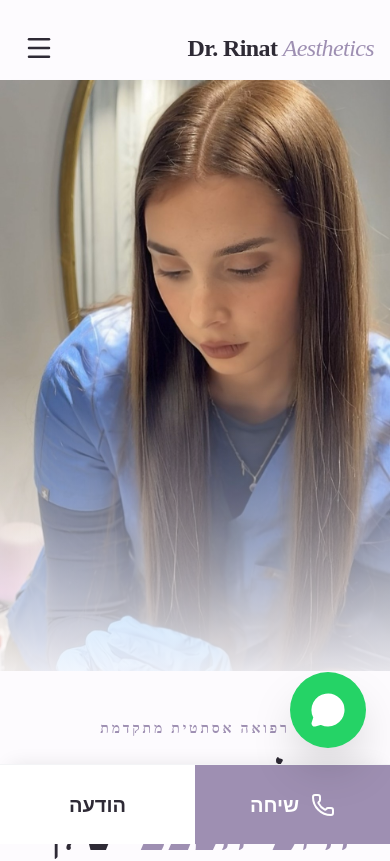
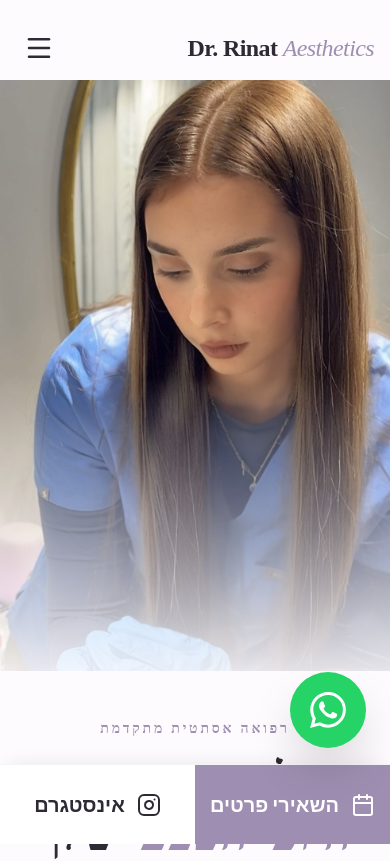
Before and after one commit to Matan22g/dr-rinat-site, a React (Vite) app: page / in a window 390 px wide. Shown: the top 861 px of the page. Built offline with nearby package versions, Linux system fonts and the light colour scheme; a web font is replaced by a local one.

Commit message:
update WhatsApp icon and button text; add Instagram link to mobile footer

```diff
--- a/src/App.jsx
+++ b/src/App.jsx
@@ -74,9 +74,15 @@
 );
 
 const WhatsappIcon = ({ size = 24, className }) => (
-  <svg xmlns="http://www.w3.org/2000/svg" width={size} height={size} viewBox="0 0 24 24" fill="none" stroke="currentColor" strokeWidth="2" strokeLinecap="round" strokeLinejoin="round" className={className}>
-    <path d="M3 21l1.65-3.8a9 9 0 1 1 3.4 2.9L3 21" />
-    <path d="M16.6 14c-.2-.2-.5-.2-.7 0l-1.3 1.3c-.2.2-.5.2-.7 0-1.5-1.5-2.5-2.5-4-4-.2-.2-.2-.5 0-.7l1.3-1.3c.2-.2.2-.5 0-.7l-2-2c-.2-.2-.5-.2-.7 0l-1.3 1.3c-.5.5-.5 1.3 0 1.8 2.5 2.5 5.5 5.5 8 8 .5.5 1.3.5 1.8 0l1.3-1.3c.2-.2.2-.5 0-.7l-2-2z" />
+  <svg
+    xmlns="http://www.w3.org/2000/svg"
+    width={size}
+    height={size}
+    viewBox="0 0 24 24"
+    fill="currentColor"  // Changed from 'none' to 'currentColor'
+    className={className}
+  >
+    <path d="M17.472 14.382c-.297-.149-1.758-.867-2.03-.967-.273-.099-.471-.148-.67.15-.197.297-.767.966-.94 1.164-.173.199-.347.223-.644.075-.297-.15-1.255-.463-2.39-1.475-.883-.788-1.48-1.761-1.653-2.059-.173-.297-.018-.458.13-.606.134-.133.298-.347.446-.52.149-.174.198-.298.298-.497.099-.198.05-.371-.025-.52-.075-.149-.669-1.612-.916-2.207-.242-.579-.487-.5-.669-.51-.173-.008-.371-.01-.57-.01-.198 0-.52.074-.792.372-.272.297-1.04 1.016-1.04 2.479 0 1.462 1.065 2.875 1.213 3.074.149.198 2.096 3.2 5.077 4.487.709.306 1.262.489 1.694.625.712.227 1.36.195 1.871.118.571-.085 1.758-.719 2.006-1.413.248-.694.248-1.289.173-1.413-.074-.124-.272-.198-.57-.347m-5.421 7.403h-.004a9.87 9.87 0 01-5.031-1.378l-.361-.214-3.741.982.998-3.648-.235-.374a9.86 9.86 0 01-1.51-5.26c.001-5.45 4.436-9.884 9.888-9.884 2.64 0 5.122 1.03 6.988 2.898a9.825 9.825 0 012.893 6.994c-.003 5.45-4.437 9.884-9.885 9.884m8.413-18.297A11.815 11.815 0 0012.05 0C5.495 0 .16 5.335.157 11.892c0 2.096.547 4.142 1.588 5.945L.057 24l6.305-1.654a11.882 11.882 0 005.683 1.448h.005c6.554 0 11.89-5.335 11.893-11.893a11.821 11.821 0 00-3.48-8.413z"/>
   </svg>
 );
 
@@ -242,7 +248,7 @@
                 ))}
                 <div className="pt-6 px-4">
                   <button className="w-full bg-[#9E8FB2] text-white px-6 py-4 rounded-full font-bold text-lg shadow-md active:scale-95 transition-transform">
-                    תיאום ייעוץ אישי
+                   השאירי פרטים
                   </button>
                 </div>
               </div>
@@ -500,27 +506,27 @@
         className="fixed z-50 bg-[#25D366] text-white p-5 rounded-full shadow-2xl bottom-24 right-6 md:bottom-8 md:right-8 flex items-center justify-center"
         aria-label="Contact via WhatsApp"
       >
-        <MessageCircle size={36} fill="white" />
+        <WhatsappIcon size={36} />
       </motion.a>
 
       {/* Mobile Sticky Footer */}
       <div className="fixed bottom-0 w-full bg-white border-t border-gray-100 flex md:hidden z-40 shadow-[0_-8px_20px_-10px_rgba(0,0,0,0.1)] h-20">
-        <a
-          href="tel:0528327115"
+        <button
+          onClick={(e) => handleScrollTo(e, '#contact')}
           className="w-1/2 h-full bg-[#9E8FB2] text-white font-bold text-xl flex items-center justify-center gap-3 active:brightness-90 transition-all"
         >
-          <Phone size={24} />
-          שיחה
+          <Calendar size={24} />
+          השאירי פרטים
+        </button>
+        <a
+          href="https://www.instagram.com/dr.rinat.ben_tovim?igsh=anR2ZGJ3OGZjZW40"
+          target="_blank"
+          rel="noopener noreferrer"
+          className="w-1/2 h-full bg-white text-[#2E2A35] font-bold text-xl active:bg-[#F3F0F7] transition-all flex items-center justify-center gap-3"
+        >
+          <InstagramIcon size={24} />
+          אינסטגרם
         </a>
-        <button
-          onClick={() => {
-             // Logic to open modal or scroll to contact form
-             window.open('https://wa.me/972528327115', '_blank');
-          }}
-          className="w-1/2 h-full bg-white text-[#2E2A35] font-bold text-xl active:bg-[#F3F0F7] transition-all"
-        >
-          הודעה
-        </button>
       </div>
 
     </div>
```
